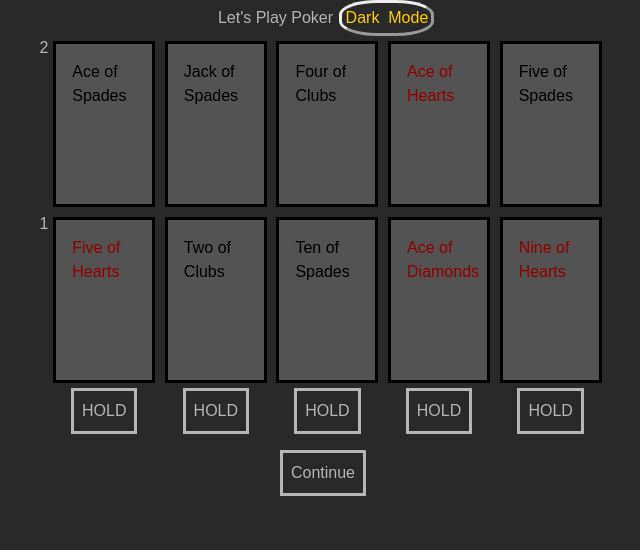
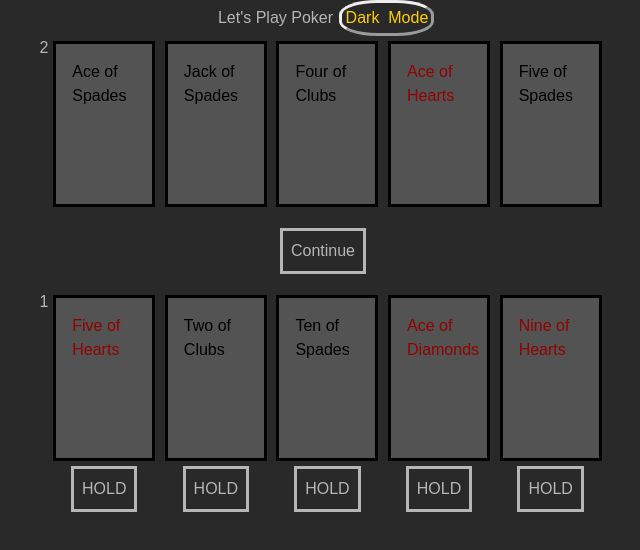
Before and after one commit to ShaneButtCodeNL/poker-app, a React (Create React App) app: page /poker in a window 1280 px wide. Shown: the top 550 px of the page, without its empty margins (317-957 px from the left). Built offline with nearby package versions, Linux system fonts and the light colour scheme.

Commit message:
Worked on main player discard and draw functionality

```diff
--- a/src/components/Card.tsx
+++ b/src/components/Card.tsx
@@ -1,14 +1,18 @@
-import { useState } from "react";
+import { useEffect, useState } from "react";
 
 export default function Card(props: any) {
   const [hold, setHold] = useState(true);
   //Orientation of card 0 is verticle 1 is horazontal
-  const [orientation, setOrientation] = useState(props.player < 2 ? 0 : 1);
+  const [orientation] = useState(props.player < 2 ? 0 : 1);
 
   const holdClickEvent = (cardPos: Number) => {
-    setHold(!hold);
     props.updateHoldList(+cardPos);
   };
+
+  useEffect(() => {
+    setHold(props.holdList[props.cardPos]);
+  }, [props.holdList, props.cardPos]);
+
   const cardPos = () => {
     return orientation ? "horazontalCard" : "verticalCard";
   };
--- a/src/components/GameArea.tsx
+++ b/src/components/GameArea.tsx
@@ -9,6 +9,8 @@ function GameArea(props: any) {
   let [turn, setTurn] = useState(1);
   //Player turn in round 0 indexed
   let [playerTurn, setPlayerTurn] = useState(0);
+  //Positions of cards to be kept
+  const [holdList, setHoldList] = useState([true, true, true, true, true]);
 
   //The Deck compriseing of one deck of standard playing cards with no jokers
   let game = (
@@ -80,6 +82,17 @@ function GameArea(props: any) {
     hands = null;
   };
 
+  //Discards selected cards
+  const continueClickEvent = () => {
+    let pos = [];
+    for (let i = 0; i < +holdList.length; i++) {
+      if (!holdList[i]) pos.push(i);
+    }
+    discardAndDraw(pos);
+    setHoldList([true, true, true, true, true]);
+    console.log("Deck", deck.size(), "\nDiscard:", discardPile.size());
+  };
+
   //Render hand if player count is high enough
   const renderHand = (playerNumber: Number) => {
     if (playerNumber <= props.numOfPlayers) {
@@ -93,6 +106,9 @@ function GameArea(props: any) {
             hand={props.heldCards[+playerNumber - 1]}
             discardAndDraw={discardAndDraw}
             mode={props.mode}
+            holdList={holdList}
+            setHoldList={setHoldList}
+            continueClickEvent={continueClickEvent}
           />
         </div>
       );
--- a/src/components/Hand.tsx
+++ b/src/components/Hand.tsx
@@ -1,9 +1,6 @@
-import { useState } from "react";
 import Card from "./Card";
 
 export default function Hand(props: any) {
-  const [holdList, setHoldList] = useState([true, true, true, true, true]);
-
   //Labels player
   const player = () => {
     if (props.player === 3) return "playerFourHand";
@@ -15,7 +12,14 @@ export default function Hand(props: any) {
   //Makes button for confirming discard
   const continueButton = (player) => {
     if (player) return;
-    return <div className={"continueButton cardButton btn"}>Continue</div>;
+    return (
+      <div
+        className={"continueButton cardButton btn"}
+        onClick={() => props.continueClickEvent()}
+      >
+        Continue
+      </div>
+    );
   };
 
   /**
@@ -23,13 +27,14 @@ export default function Hand(props: any) {
    * @param cardPos The position of the card to change
    */
   const updateHoldList = (cardPos: Number) => {
-    const hl = [...holdList];
+    const hl = [...props.holdList];
     hl[+cardPos] = !hl[+cardPos];
-    setHoldList(hl);
+    props.setHoldList(hl);
   };
 
   return (
     <div id={player()} className="vFlex centerFlexAlign">
+      {continueButton(props.player)}
       <div
         className={
           "handZone " + (props.player <= 1 ? "horazontalHand" : "verticalHand")
@@ -42,13 +47,13 @@ export default function Hand(props: any) {
               player={props.player}
               card={card}
               cardPos={+cardPos}
+              holdList={props.holdList}
               updateHoldList={updateHoldList}
               mode={props.mode}
             />
           );
         })}
       </div>
-      {continueButton(props.player)}
     </div>
   );
 }
```
Also changed, not shown: 1 other file (tests, documents, lock files or other folders).
